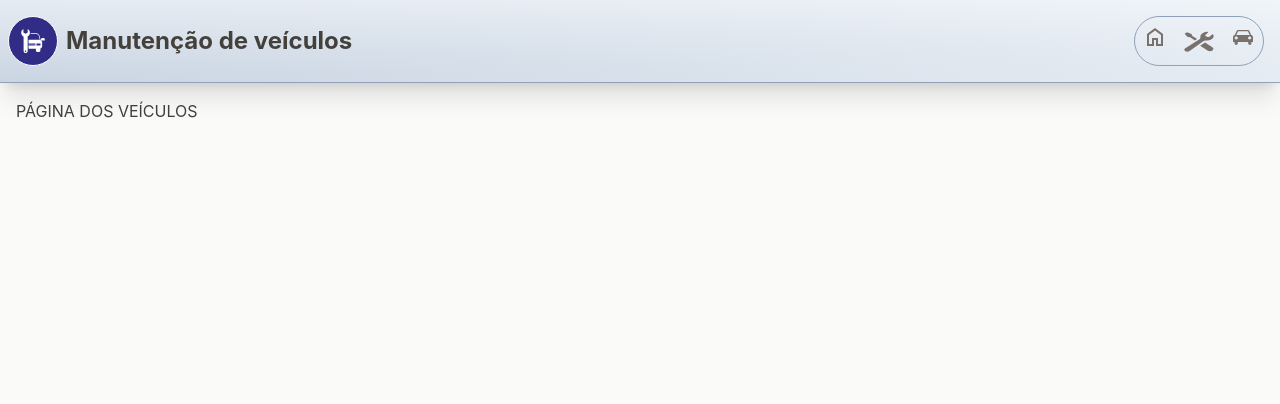
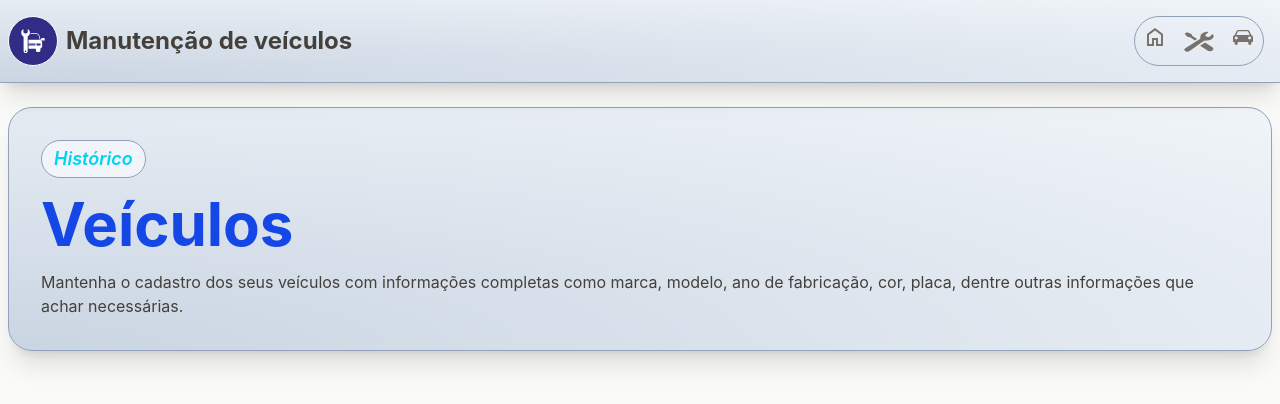
Before and after one commit to erbraga/manutencao-frontend, a React (Vite) app: page /veiculos in a window 1280 px wide. Shown: the top 404 px of the page. Built offline with nearby package versions, Linux system fonts and the light colour scheme.

Commit message:
Barra superior implementada em todas as páginas

```diff
--- a/src/components/tela.jsx
+++ b/src/components/tela.jsx
@@ -4,11 +4,20 @@ import dados from '../itens.json';
 
 //Manutenção
 
-export function BarraSuperiorManutencao(){
+export function BarraSuperior({element}){
   return(
     <section className='flex flex-col flex-nowrap p-4 md:p-8 border
       border-slate-400 rounded-3xl shadow-xl w-full m-auto mt-4
       bg-radial-[at_0%_100%] from-slate-300 to-slate-100'>
+        <div className='flex flex-col md:flex-row'>
+          {element}
+        </div>
+    </section>
+  )
+}
+
+export function BarraSuperiorManutencao(){
+  return(
     <div className='flex flex-col md:flex-row'>
       <div className='flex flex-col md:w-2/3'>
         <div className='rounded-full border border-slate-400 w-fit px-3 py-1
@@ -32,7 +41,46 @@ export function BarraSuperiorManutencao(){
         </div>
       </div>
     </div>
-    </section>
+  )
+}
+
+export function BarraSuperiorItens(){
+  return(
+    <div className='flex flex-col md:flex-row'>
+      <div className='flex flex-col'>
+        <div className='rounded-full border border-slate-400 w-fit px-3 py-1
+          italic bg-slate-100 text-cyan-400 text-xs md:text-lg font-semibold'>
+          Histórico
+        </div>
+        <h2 className='py-4 text-xl md:text-6xl text-justify font-bold text-blue-700'>
+          Ítens de Manutenção</h2>
+        <p>
+          Mantenha o cadastro dos ítens de manutenção dos seus veículos informando
+          descrição do ítem, intervalo para próxima manutenção em quilômetros e meses,
+          assim como quilometragem e data da última manutenção.
+        </p>
+      </div>
+    </div>
+  )
+}
+
+export function BarraSuperiorVeiculos(){
+  return(
+    <div className='flex flex-col md:flex-row'>
+      <div className='flex flex-col'>
+        <div className='rounded-full border border-slate-400 w-fit px-3 py-1
+          italic bg-slate-100 text-cyan-400 text-xs md:text-lg font-semibold'>
+          Histórico
+        </div>
+        <h2 className='py-4 text-xl md:text-6xl text-justify font-bold text-blue-700'>
+          Veículos</h2>
+        <p>
+          Mantenha o cadastro dos seus veículos com informações completas como marca,
+          modelo, ano de fabricação, cor, placa, dentre outras informações que achar
+          necessárias.
+        </p>
+      </div>
+    </div>
   )
 }
 
--- a/src/pages/Itens.jsx
+++ b/src/pages/Itens.jsx
@@ -1,14 +1,10 @@
-import {BarraSuperiorManutencao, PrincipalManutencao} from '../components/tela';
+import {BarraSuperior, BarraSuperiorItens} from '../components/tela';
 
 export default function Itens() {
 
   return (
-    <div className='text-stone-700 text-sm md:text-base'>
-      <div className='w-full p-2 md:min-w-2xl md:max-w-5xl
-        xl:min-w-6xl xl:max-w-7xl m-auto'>
-          PÁGINA DOS ÍTENS DE MANUTENÇÃO
-      </div>
-
+    <div>
+      <BarraSuperior element = {<BarraSuperiorItens />} />
     </div>
   );
 }
--- a/src/pages/Manutencao.jsx
+++ b/src/pages/Manutencao.jsx
@@ -1,15 +1,11 @@
-import {BarraSuperiorManutencao, PrincipalManutencao} from '../components/tela';
+import {BarraSuperior, BarraSuperiorManutencao, PrincipalManutencao} from '../components/tela';
 
 export default function Itens() {
 
   return (
-    <div className='text-stone-700 text-sm md:text-base'>
-      <div className='w-full p-2 md:min-w-2xl md:max-w-5xl
-        xl:min-w-6xl xl:max-w-7xl m-auto'>
-          <BarraSuperiorManutencao />
-          <PrincipalManutencao />
-      </div>
-
+    <div>
+      <BarraSuperior element = {<BarraSuperiorManutencao />} />
+      <PrincipalManutencao />
     </div>
   );
 }
--- a/src/pages/Veiculos.jsx
+++ b/src/pages/Veiculos.jsx
@@ -1,14 +1,10 @@
-import {BarraSuperiorManutencao, PrincipalManutencao} from '../components/tela';
+import {BarraSuperior, BarraSuperiorVeiculos} from '../components/tela';
 
 export default function Veiculos() {
 
   return (
-    <div className='text-stone-700 text-sm md:text-base'>
-      <div className='w-full p-2 md:min-w-2xl md:max-w-5xl
-        xl:min-w-6xl xl:max-w-7xl m-auto'>
-          PÁGINA DOS VEÍCULOS
-      </div>
-
+    <div>
+      <BarraSuperior element = {<BarraSuperiorVeiculos />} />
     </div>
   );
 }
```
Lines whose indentation alone changed are shown as unchanged.
